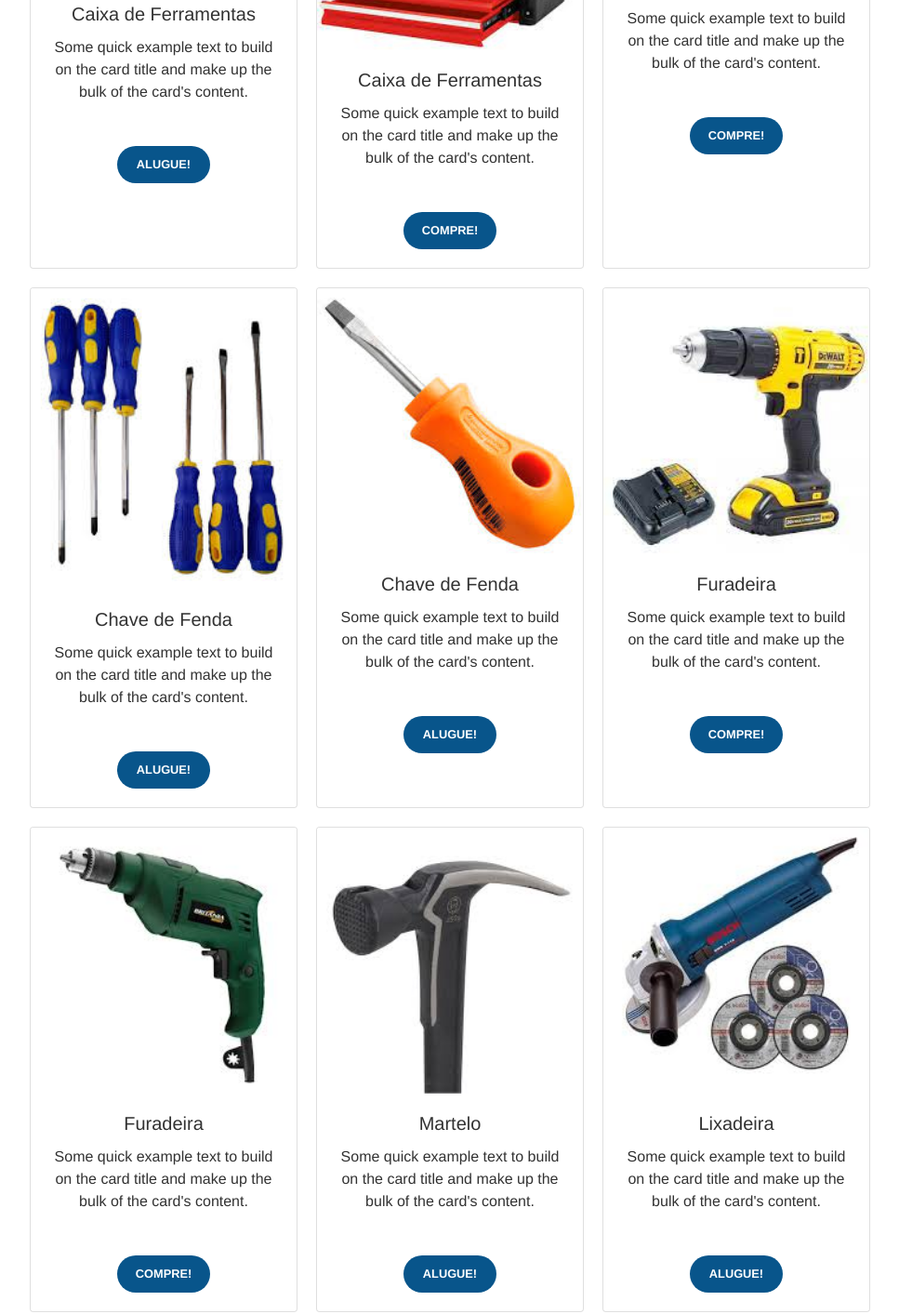
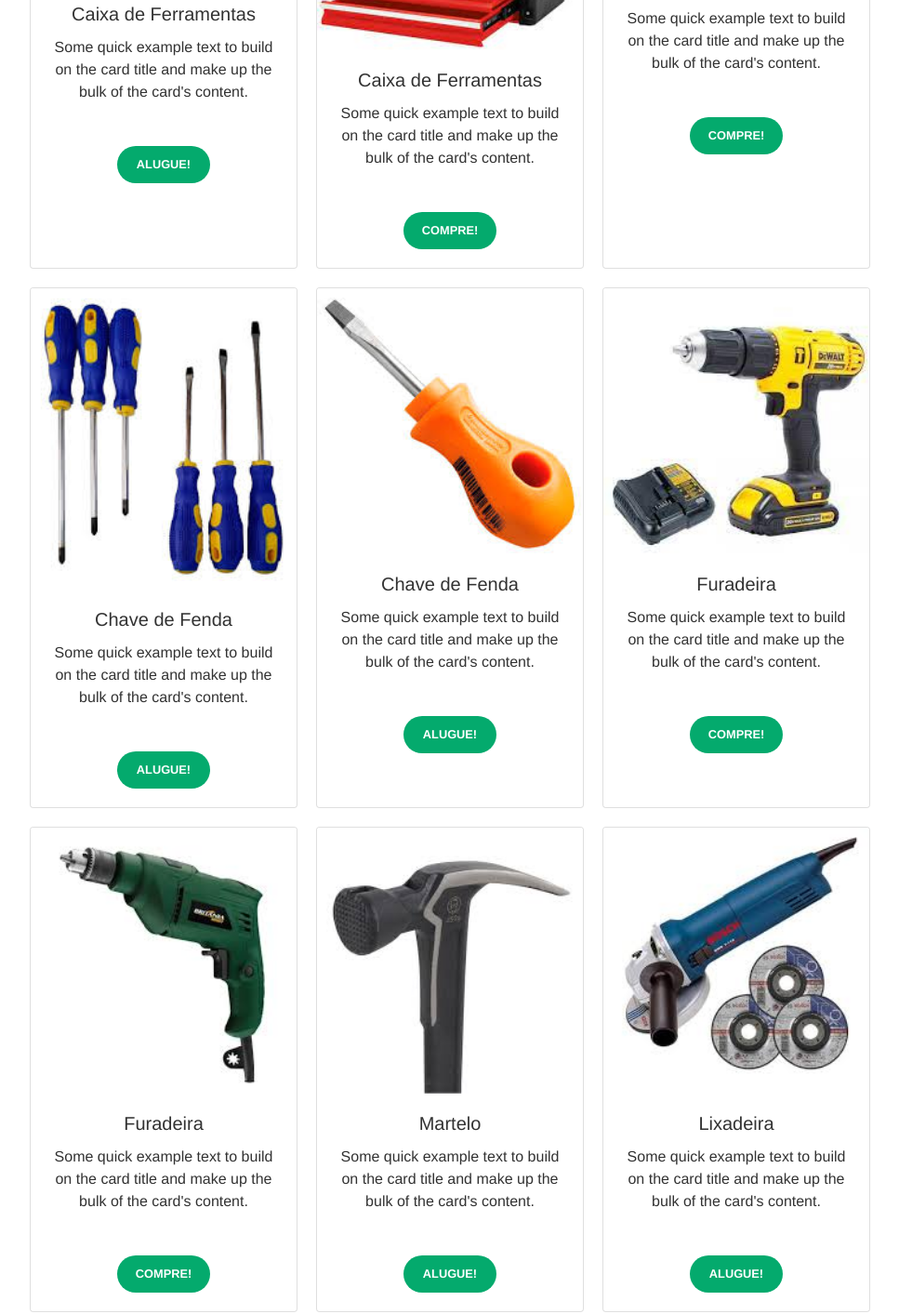
Before and after one commit to jackelinenascimento/ferramentaria-frontend, a plain HTML site: page pages/pesquisa.html in a window 1280 px wide. Shown: the part 441-1854 px from the top of the page at 93% size, without its empty margins (156-1123 px from the left). Drawn offline with nearby package versions, Linux system fonts and the light colour scheme.

Commit message:
estilizacao

```diff
--- a/pages/pesquisa.html
+++ b/pages/pesquisa.html
@@ -54,7 +54,7 @@
                     <div class="card-body">
                       <h5 class="card-title">Caixa de Ferramentas</h5>
                       <p class="card-text">Some quick example text to build on the card title and make up the bulk of the card's content.</p>
-                      <a href="#" class="btn btn-primary">Alugue!</a>
+                      <a href="#" class="btn btn-secundary">Alugue!</a>
                     </div>
                   </div>
 
@@ -63,7 +63,7 @@
                     <div class="card-body">
                       <h5 class="card-title">Caixa de Ferramentas</h5>
                       <p class="card-text">Some quick example text to build on the card title and make up the bulk of the card's content.</p>
-                      <a href="#" class="btn btn-primary">Compre!</a>
+                      <a href="#" class="btn btn-secundary">Compre!</a>
                     </div>
                   </div>
 
@@ -72,7 +72,7 @@
                     <div class="card-body">
                       <h5 class="card-title">Caixa de Ferramentas</h5>
                       <p class="card-text">Some quick example text to build on the card title and make up the bulk of the card's content.</p>
-                      <a href="#" class="btn btn-primary">Compre!</a>
+                      <a href="#" class="btn btn-secundary">Compre!</a>
                     </div>
                   </div>
 
@@ -81,7 +81,7 @@
                     <div class="card-body">
                       <h5 class="card-title">Chave de Fenda</h5>
                       <p class="card-text">Some quick example text to build on the card title and make up the bulk of the card's content.</p>
-                      <a href="#" class="btn btn-primary">Alugue!</a>
+                      <a href="#" class="btn btn-secundary">Alugue!</a>
                     </div>
                   </div>
 
@@ -90,7 +90,7 @@
                     <div class="card-body">
                       <h5 class="card-title">Chave de Fenda</h5>
                       <p class="card-text">Some quick example text to build on the card title and make up the bulk of the card's content.</p>
-                      <a href="#" class="btn btn-primary">Alugue!</a>
+                      <a href="#" class="btn btn-secundary">Alugue!</a>
                     </div>
                   </div>
 
@@ -99,7 +99,7 @@
                     <div class="card-body">
                       <h5 class="card-title">Furadeira</h5>
                       <p class="card-text">Some quick example text to build on the card title and make up the bulk of the card's content.</p>
-                      <a href="#" class="btn btn-primary">Compre!</a>
+                      <a href="#" class="btn btn-secundary">Compre!</a>
                     </div>
                   </div>
                   <div class="card" style="width: 18rem;">
@@ -107,7 +107,7 @@
                     <div class="card-body">
                       <h5 class="card-title">Furadeira</h5>
                       <p class="card-text">Some quick example text to build on the card title and make up the bulk of the card's content.</p>
-                      <a href="#" class="btn btn-primary">Compre!</a>
+                      <a href="#" class="btn btn-secundary">Compre!</a>
                     </div>
                   </div>
 
@@ -116,7 +116,7 @@
                     <div class="card-body">
                       <h5 class="card-title">Martelo</h5>
                       <p class="card-text">Some quick example text to build on the card title and make up the bulk of the card's content.</p>
-                      <a href="#" class="btn btn-primary">Alugue!</a>
+                      <a href="#" class="btn btn-secundary">Alugue!</a>
                     </div>
                   </div>
 
@@ -125,7 +125,7 @@
                     <div class="card-body">
                       <h5 class="card-title">Lixadeira</h5>
                       <p class="card-text">Some quick example text to build on the card title and make up the bulk of the card's content.</p>
-                      <a href="#" class="btn btn-primary">Alugue!</a>
+                      <a href="#" class="btn btn-secundary">Alugue!</a>
                     </div>
                   </div>
             </div>
--- a/style/commons.css
+++ b/style/commons.css
@@ -27,3 +27,26 @@
     background-color: #042452;
     transition: .5s;
 }
+
+.btn-secundary{
+    min-width: 100px;
+    font-size: .8rem;
+    text-decoration: none;
+    text-align: center;
+    text-transform: uppercase;
+    font-weight: bold;
+    border: none;
+    height: 40px;
+    border-radius: 20px;
+    margin-top: 30px;
+    color: #FFF;
+    background-color: #04AA6D;
+    cursor: pointer;
+    padding: 10px;
+}
+
+.btn-secundary:hover{
+    color: #FFF;
+    background-color: #035f3d;
+    transition: .5s;
+}
--- a/style/login.css
+++ b/style/login.css
@@ -1,3 +1,7 @@
+*{
+    border-style: none;
+}
+
 body{
     background-image: url('../img/background.jpg');
     background-size: cover;
--- a/style/pesquisa.css
+++ b/style/pesquisa.css
@@ -5,7 +5,6 @@
 .logo{
     width: 200px;
 }
-
 
 @media screen and (max-width: 600px) {
     .logo {
```
Also changed, not shown: style/index.css (+8 -1 lines).
